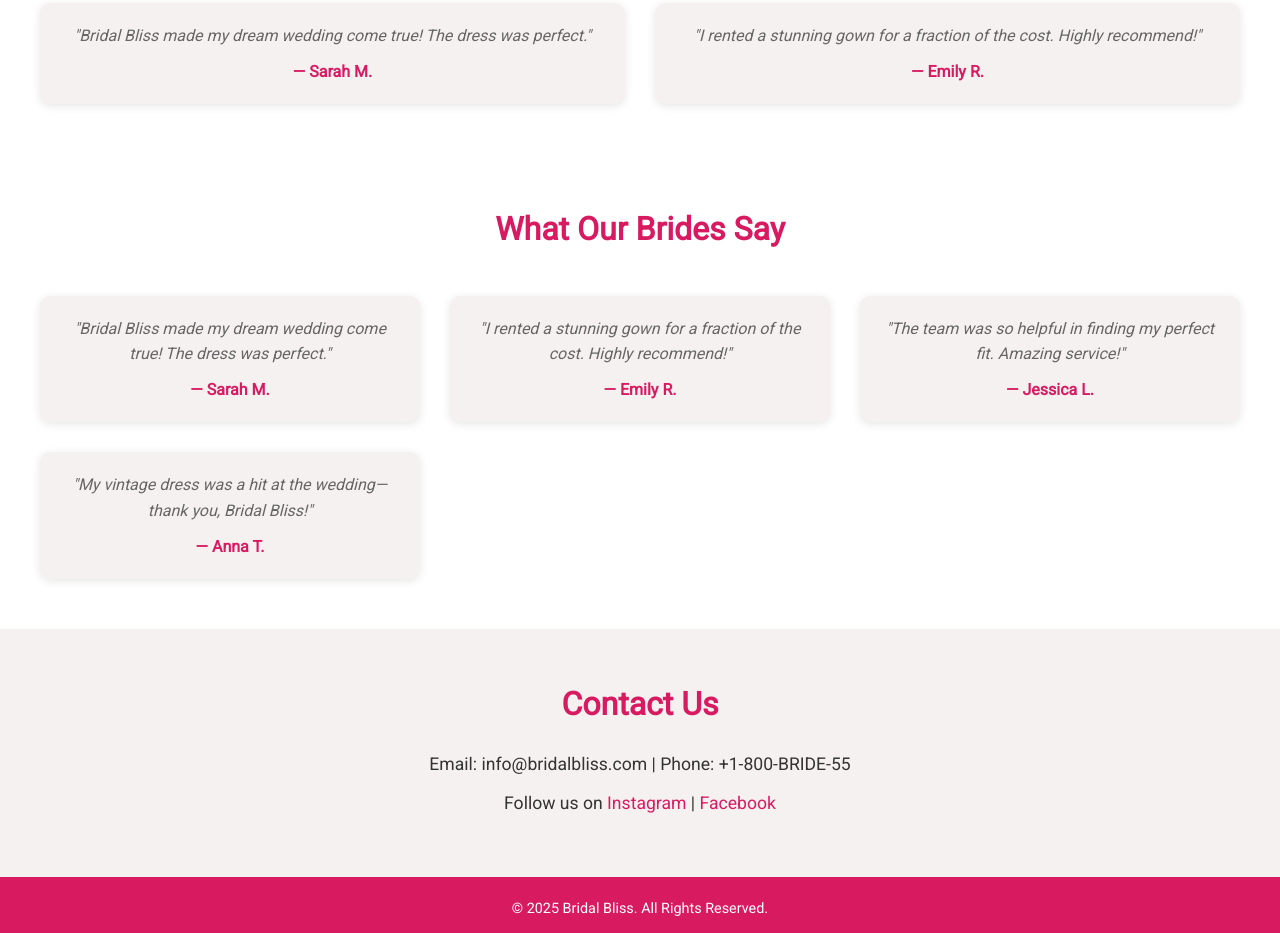
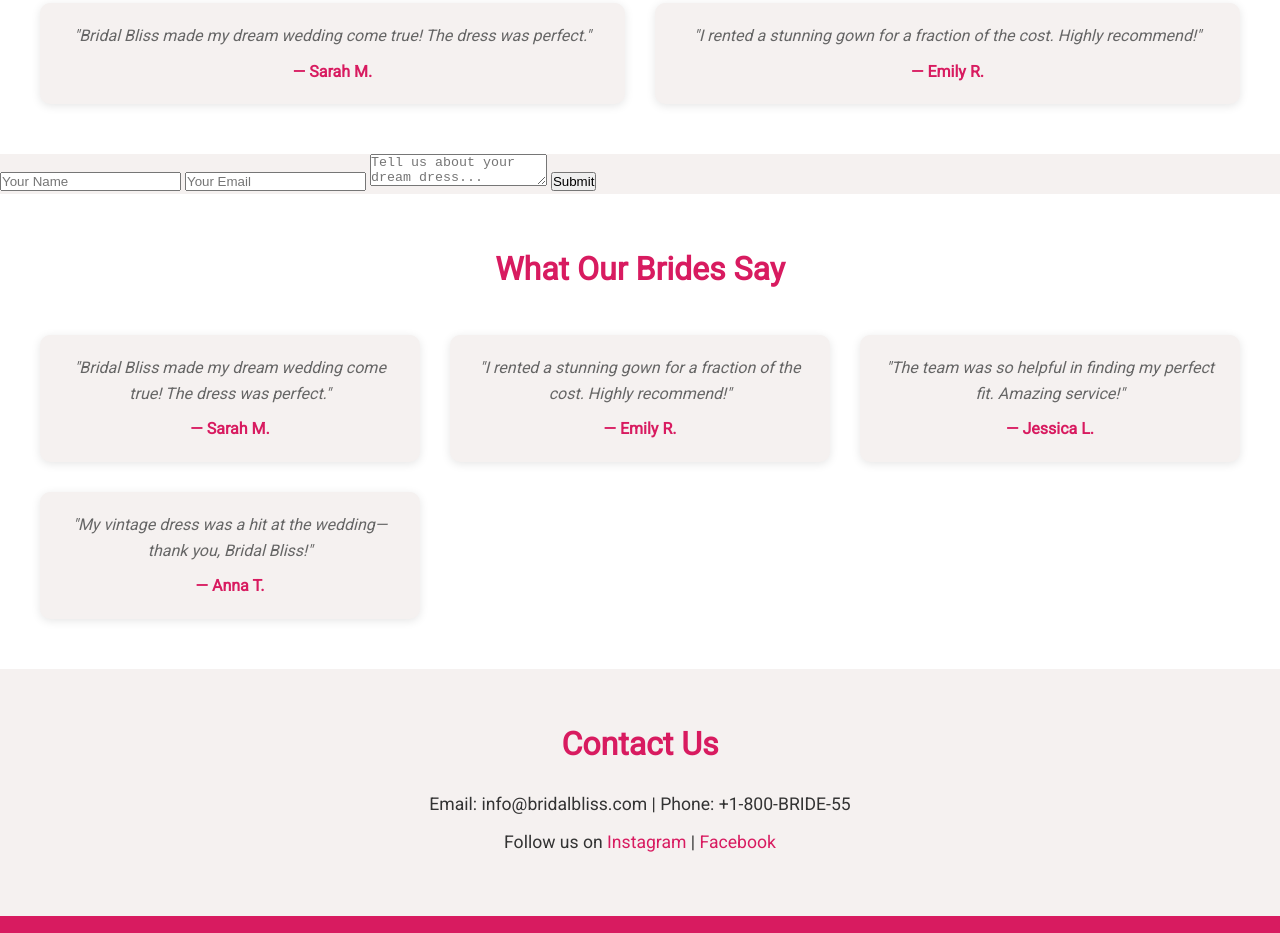
Before and after one commit to Dozie130/Bridal-Bliss, a website: page client/index.html in a window 1280 px wide. Shown: the part 1218-2151 px from the top of the page. Drawn offline with Linux system fonts and the light colour scheme.

Commit message:
Update index.html

```diff
--- a/client/index.html
+++ b/client/index.html
@@ -48,6 +48,14 @@
         </div>
     </div>
 </section>
+    <section>
+   <form id="quote-form">
+    <input type="text" id="name" placeholder="Your Name" required>
+    <input type="email" id="email" placeholder="Your Email" required>
+    <textarea id="message" placeholder="Tell us about your dream dress..." required></textarea>
+    <button type="submit">Submit</button>
+</form>
+    </section>
 <section class="testimonials">
     <h2>What Our Brides Say</h2>
     <div class="testimonial-grid">
```
